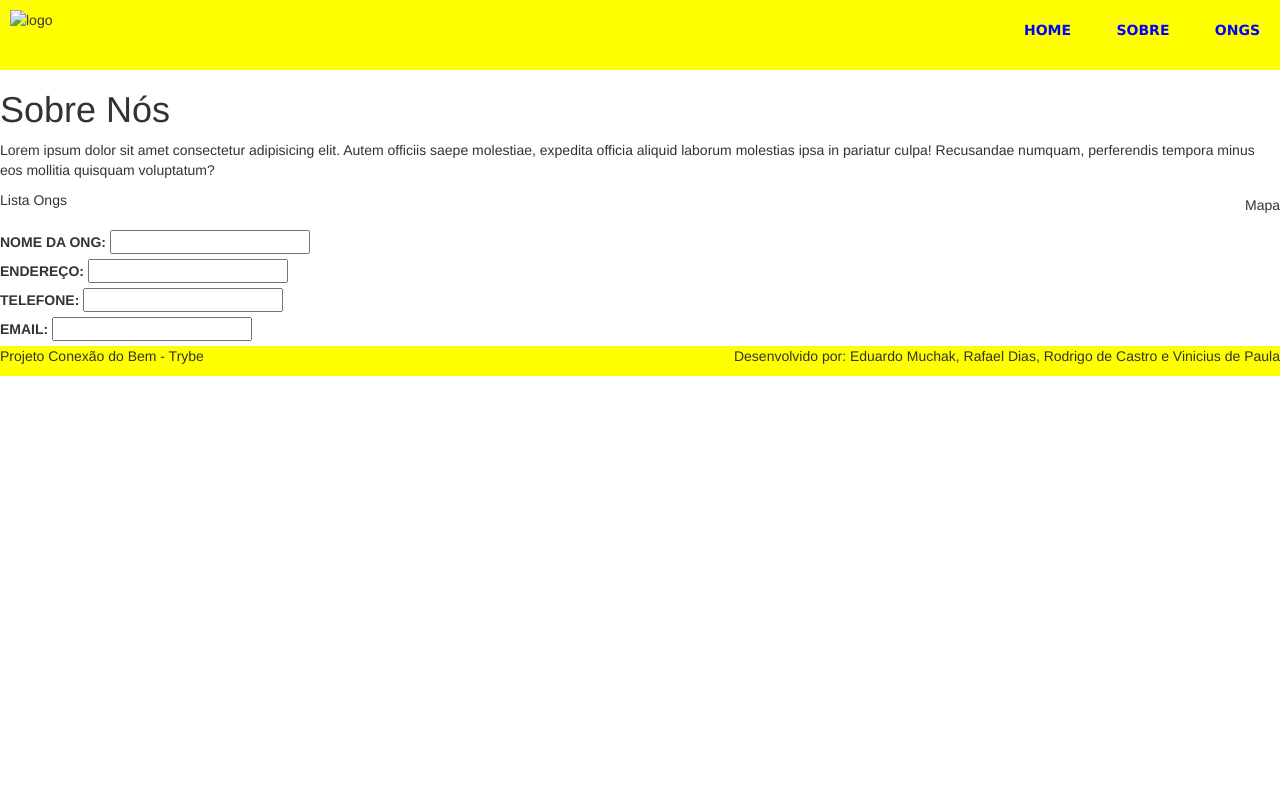
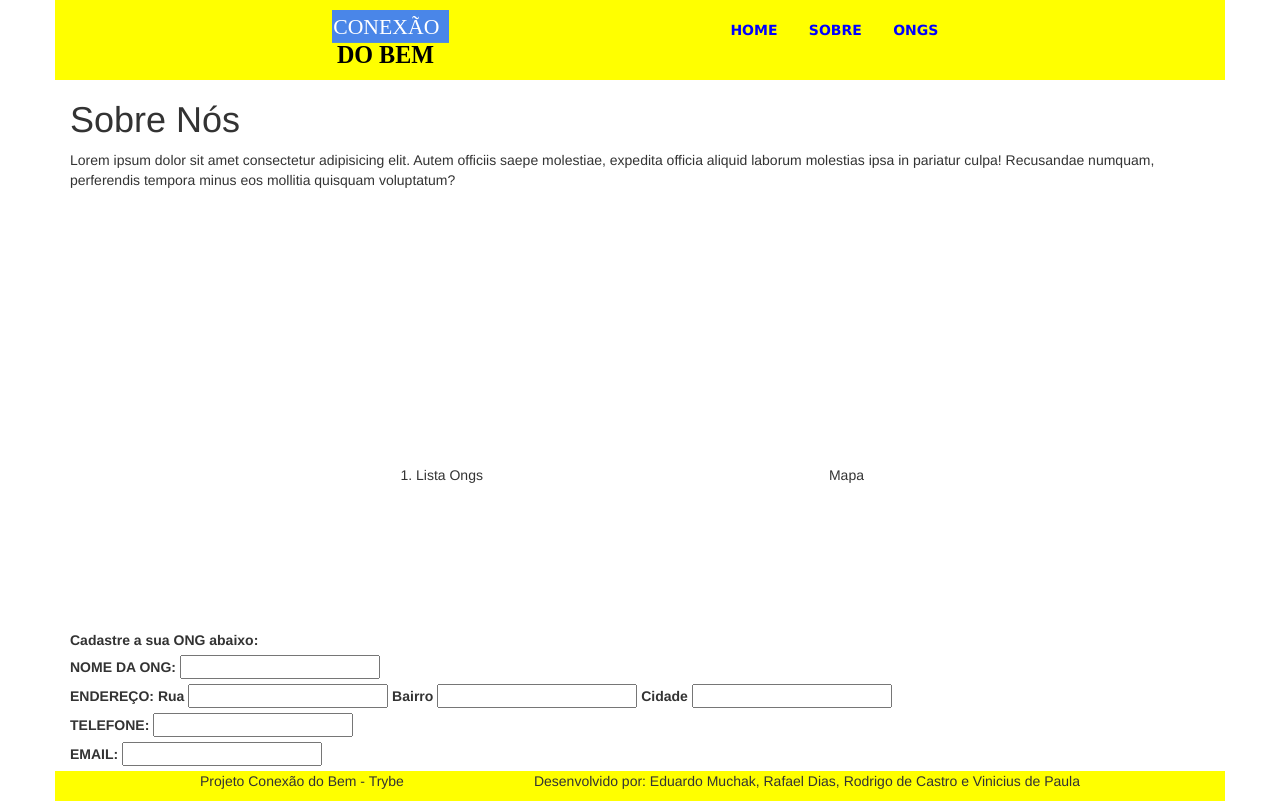
Before and after one commit to eduardomuchak/15-conexao-do-bem, a plain HTML site: page projeto.html in a window 1280 px wide. Drawn offline with Linux system fonts and the light colour scheme.

Commit message:
Adiciona alterações iniciais do bootstrap

```diff
--- a/projeto.html
+++ b/projeto.html
@@ -11,9 +11,9 @@
     <title>Conexão do Bem</title>
 </head>
 <body>
-    <header class="header">
+    <header class="container">
         <div class="img">
-            <img class ="image"src="Logo.svg" alt="logo">
+            <img class ="image"src="images/Logo.svg" alt="logo">
         </div>
         <div class="menu">
             <p class="home">HOME</p>
@@ -22,22 +22,25 @@
         </div>
     </header>
 <main>
-    <section class="info">
+    <section class="container info">
         <h1 class="sobre-nos">Sobre Nós</h1>
         <p>Lorem ipsum dolor sit amet consectetur adipisicing elit. Autem officiis saepe molestiae, expedita officia aliquid laborum molestias ipsa in pariatur culpa! Recusandae numquam, perferendis tempora minus eos mollitia quisquam voluptatum?</p>
     </section>
-    <section class="list-map">
-        <ol>
-            <li>
-                <p>Lista Ongs</p>
-            </li>
-        </ol>
-        <div>
+    <section class="container list-map ">
+        <div class="sub-container ong-list">
+            <ol>
+                <li>
+                    <p>Lista Ongs</p>
+                </li>
+            </ol>
+        </div>
+        <div class="map">
             <p>Mapa</p>
         </div>
     </section>
-    <section>
-        <form action="" method="GET">
+    <section class="container">
+        <form action="" method="GET" class="form-horizontal">
+            <label for="">Cadastre a sua ONG abaixo:</label>
             <div>
                 <label for="name">NOME DA ONG:
                   <input type="text" id="name">
@@ -45,7 +48,9 @@
             </div>
             <div>
                 <label for="adress">ENDEREÇO:
-                  <input type="text" id="adress">
+                Rua <input type="text" id="adress">
+                Bairro <input type="text">
+                Cidade <input type="text">
                 </label>
             </div>
             <div>
@@ -60,7 +65,7 @@
             </div>
         </form>
     </section>
-    <footer>
+    <footer class="container">
         <p>Projeto Conexão do Bem - Trybe</p>
         <p>Desenvolvido por: Eduardo Muchak, Rafael Dias, Rodrigo de Castro e Vinicius de Paula</p>
     </footer>
--- a/style.css
+++ b/style.css
@@ -3,7 +3,7 @@ margin: 0;
 padding:0;
 }
 
-.header {
+header {
     display:flex;
     justify-content: space-between;
     height: 10%;
@@ -29,6 +29,7 @@ padding:0;
     display: flex;
     justify-content: space-between;
     align-items: center;
+    height: 300px;
 }
 
 footer {
@@ -37,3 +38,7 @@ footer {
     height: 10%;
     background-color: yellow;
 }
+
+.info {
+    height: 250px;
+}
```
